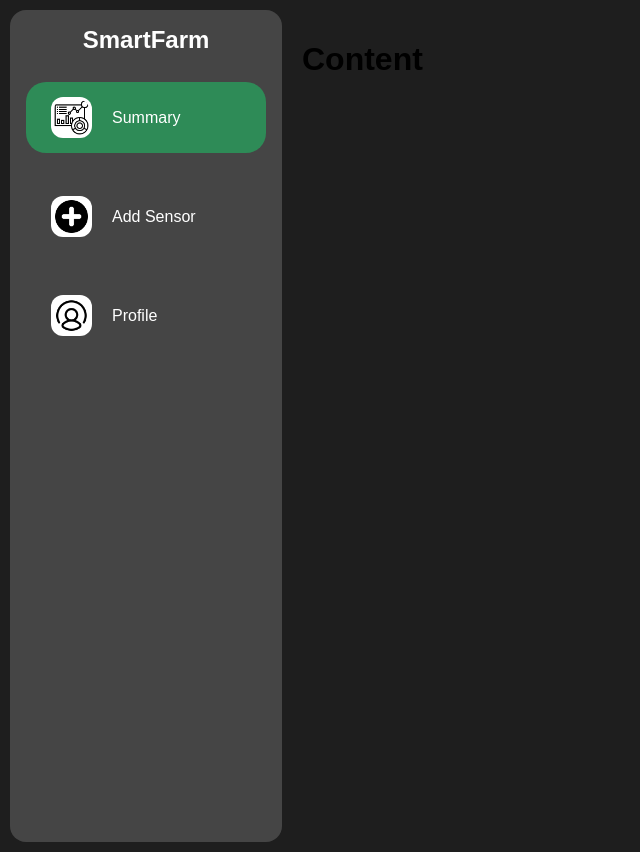
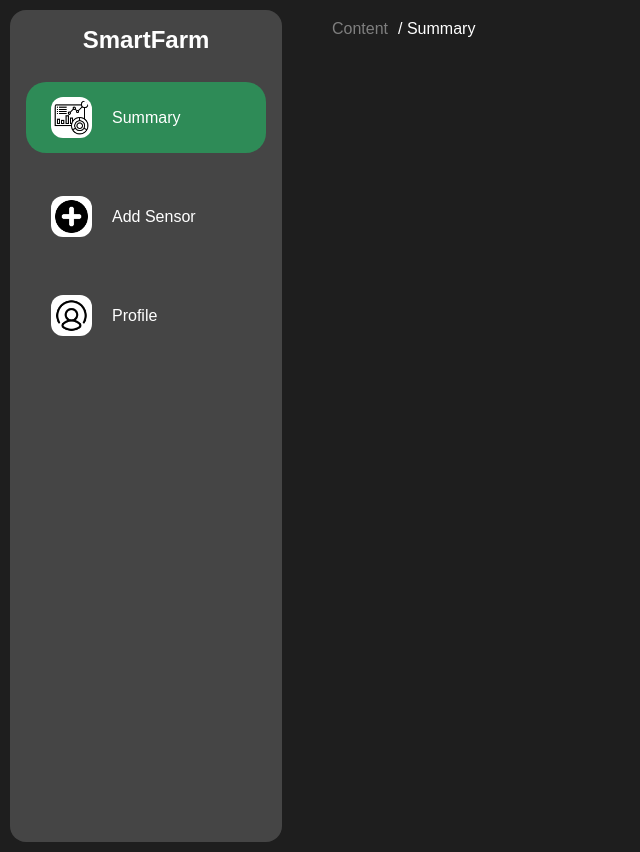
Before and after one commit to rodrivmac1/smartfarm, a React (Create React App) app: page /dashboard in a window 1280 px wide. Shown: the whole page, without its empty margins (0-640 px from the left). Built offline with nearby package versions, Linux system fonts and the light colour scheme.

Commit message:
Encabezado

```diff
--- a/package.json
+++ b/package.json
@@ -35,5 +35,8 @@
       "last 1 firefox version",
       "last 1 safari version"
     ]
+  },
+  "devDependencies": {
+    "@babel/plugin-proposal-private-property-in-object": "^7.21.11"
   }
 }
--- a/src/Dashboard.css
+++ b/src/Dashboard.css
@@ -62,23 +62,35 @@
   display: flex;
   align-items: center; /* Centra verticalmente */
   justify-content: flex-start; /* Alinea el contenido a la izquierda */
-  width: 100%; /* Asegura que ocupe todo el ancho del botón */
+  width: 100%;
   padding-left: 25px; /* Separación del borde izquierdo */
 }
 
 /* Estilo de la imagen */
 .icon {
-  width: 35px; /* Ajusta el tamaño según sea necesario */
-  height: auto; /* Mantiene la relación de aspecto */
+  width: 35px;
+  height: auto;
   margin-right: 20px; /* Espacio entre la imagen y el texto */
-  background-color: rgb(255, 255, 255); /* Fondo negro para la imagen */
-  border-radius: 12px; /* Bordes redondeados */
-  padding: 3px; /* Añade espacio alrededor de la imagen */
+  background-color: rgb(255, 255, 255);
+  border-radius: 12px;
+  padding: 3px; /* Espacio alrededor de la imagen */
+
 }
 
-
+/* Parte superior*/
 
 .content {
-  padding: 20px;
-  flex-grow: 1;
+  margin-top: 20px;
+  padding-left: 25px;
 }
+
+.dashboard-text {
+  color: #7F7F7F;
+  padding-left: 25px;
+  padding-top: 25px;
+}
+
+.summary-text {
+  color: white;
+  margin-left: 10px; /* Espacio entre "Dashboard" y "/ Summary" **/
+}
--- a/src/Dashboard.js
+++ b/src/Dashboard.js
@@ -32,7 +32,8 @@ function Dashboard() {
         </button>
       </div>
       <div className="content">
-        <h1>Content</h1>
+        <span className="dashboard-text">Content</span>
+        <span className="summary-text">/ Summary</span>
       </div>
     </div>
   );
```
Also changed, not shown: src/images/notificacion.png (added), 1 other file (tests, documents, lock files or other folders).
